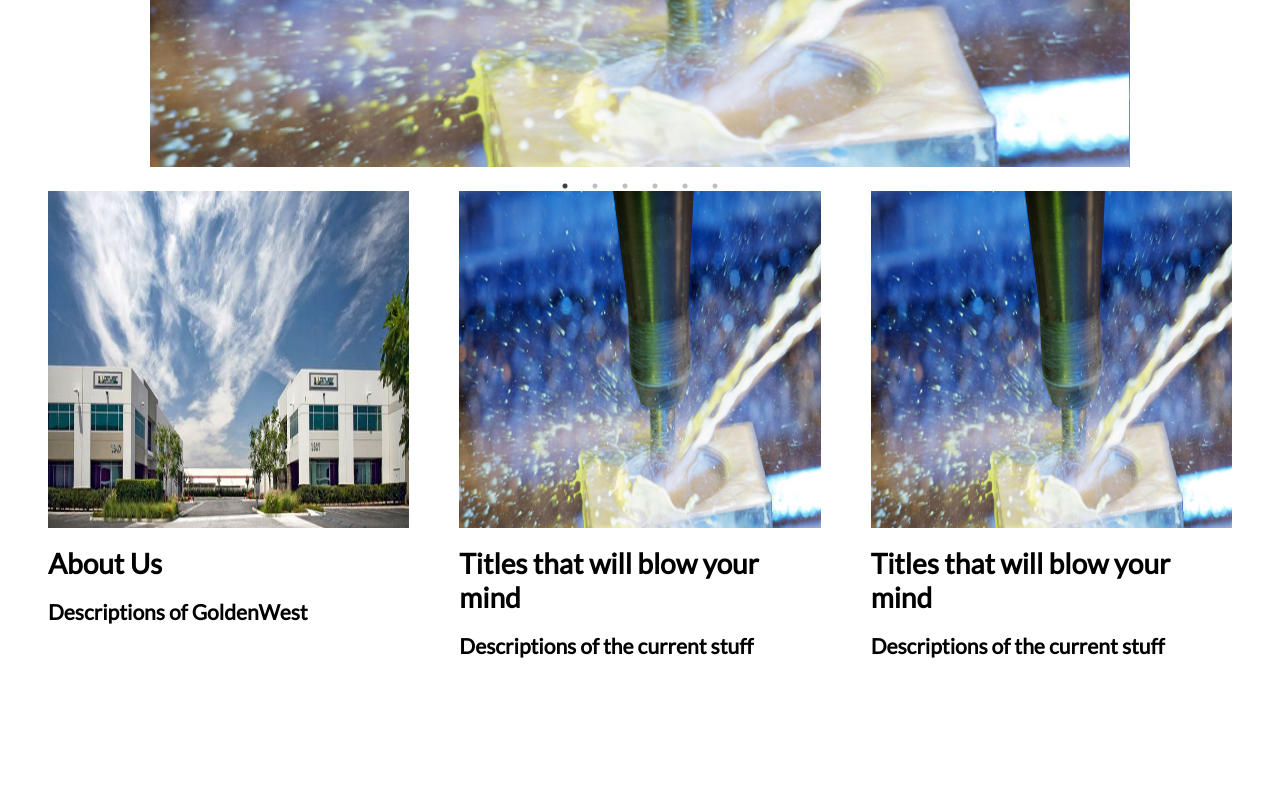
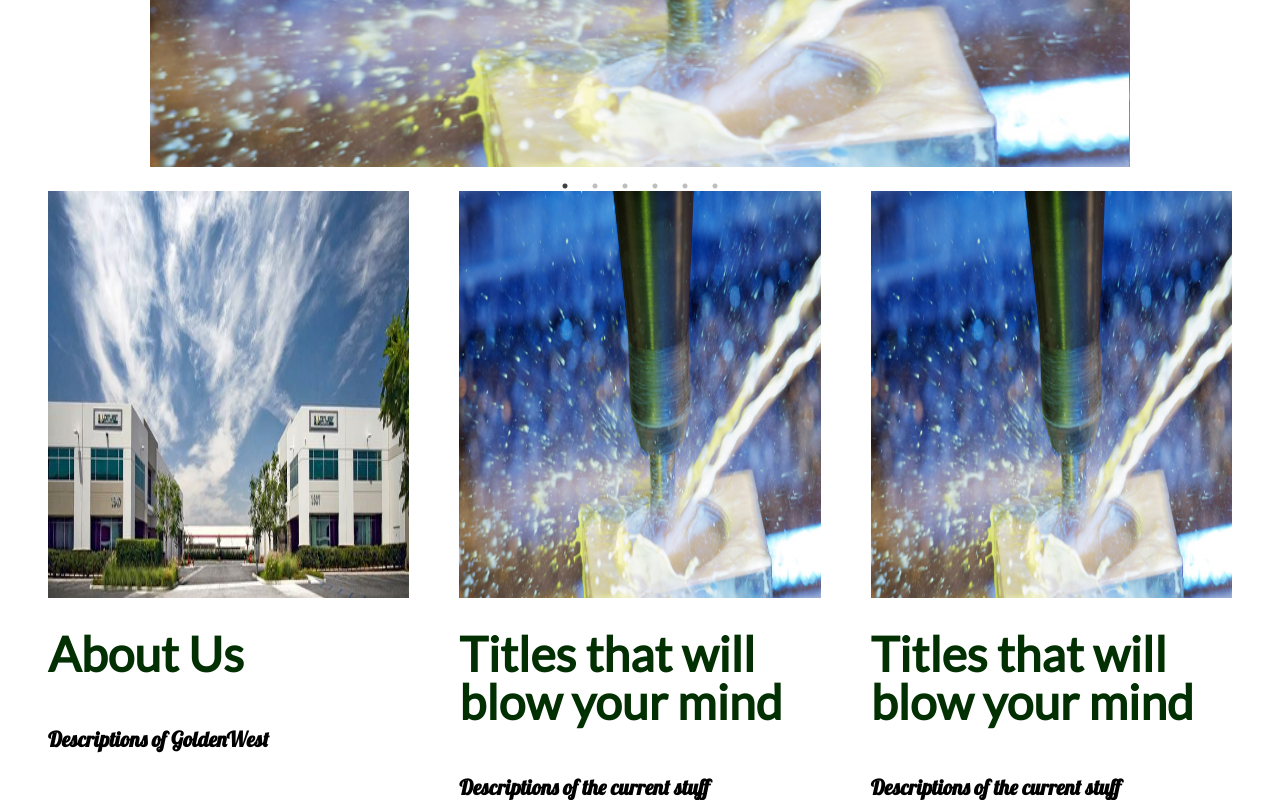
Before and after one commit to gwlinc/glorious-barrels, a React app: page / in a window 1280 px wide. Shown: the part 604-1404 px from the top of the page. Before the commit the page ends 1262 px from the top, so only its background shows below. Built offline with nearby package versions, Linux system fonts and the light colour scheme.

Commit message:
about me

```diff
--- a/client/src/components/About.jsx
+++ b/client/src/components/About.jsx
@@ -6,9 +6,12 @@ const AboutUs = (props) => {
       <h1>
         Southern California's Premium Wholesale Lubricant Provider
       </h1>
-      <img src="gwlinc+prolong.jpg"></img>
-      <p>
+
+      <img src="gwlinc+prolong.jpg" alt="GoldenWest Pomona"></img>
+
+      <p className="figCaption">
       Situated in the heart of the Los Angeles metropolitan area, Goldenwest Lubricants Inc. has been supplying the valley with high quality lubricants for [INSERT HOW LONG GWLINC HAS EXISTED]. With our extensive catalogue of premium lubricants, GoldenWest is the one stop shop for all your lubricant needs.
+
       </p>
 
       <h2>
--- a/public/index.html
+++ b/public/index.html
@@ -7,7 +7,7 @@
     <title>GoldenWest Lubricants, Inc.</title>
     <meta name="viewport" content="width=device-width, initial-scale=1">
     <meta name="description" content="description">
-    <link href="https://fonts.googleapis.com/css?family=Lato" rel="stylesheet">
+    <link href="https://fonts.googleapis.com/css?family=Lato|Lobster" rel="stylesheet">
     <link rel="stylesheet" type="text/css" href="main.css">
     <link rel="stylesheet" type="text/css" charset="UTF-8" href="https://cdnjs.cloudflare.com/ajax/libs/slick-carousel/1.6.0/slick.min.css" />
     <link rel="stylesheet" type="text/css" href="https://cdnjs.cloudflare.com/ajax/libs/slick-carousel/1.6.0/slick-theme.min.css" />
--- a/public/main.css
+++ b/public/main.css
@@ -82,3 +82,28 @@ img {
     list-style-type:none;
     font-family: 'Lato', sans-serif;
 }
+
+h1 {
+  font-family: 'Lato', sans-serif;
+  font-size: 48px;
+  font-weight: 800;
+  line-height: 48px;
+  max-width: 100%;
+  padding-bottom: 15px;
+  padding-left: 0px;
+  padding-right: 0px;
+  padding-top: 0px;
+  text-align: left;
+  color: rgb(2, 48, 2);
+}
+
+h2 {
+  font-family: 'Lobster', cursive;
+
+}
+
+.figCaption {
+  font-size: 1.25em;
+  font-style: italic;
+  text-align: center;
+}
```
Also changed, not shown: public/client-bundle.js, 1 other file (tests, documents, lock files or other folders).
